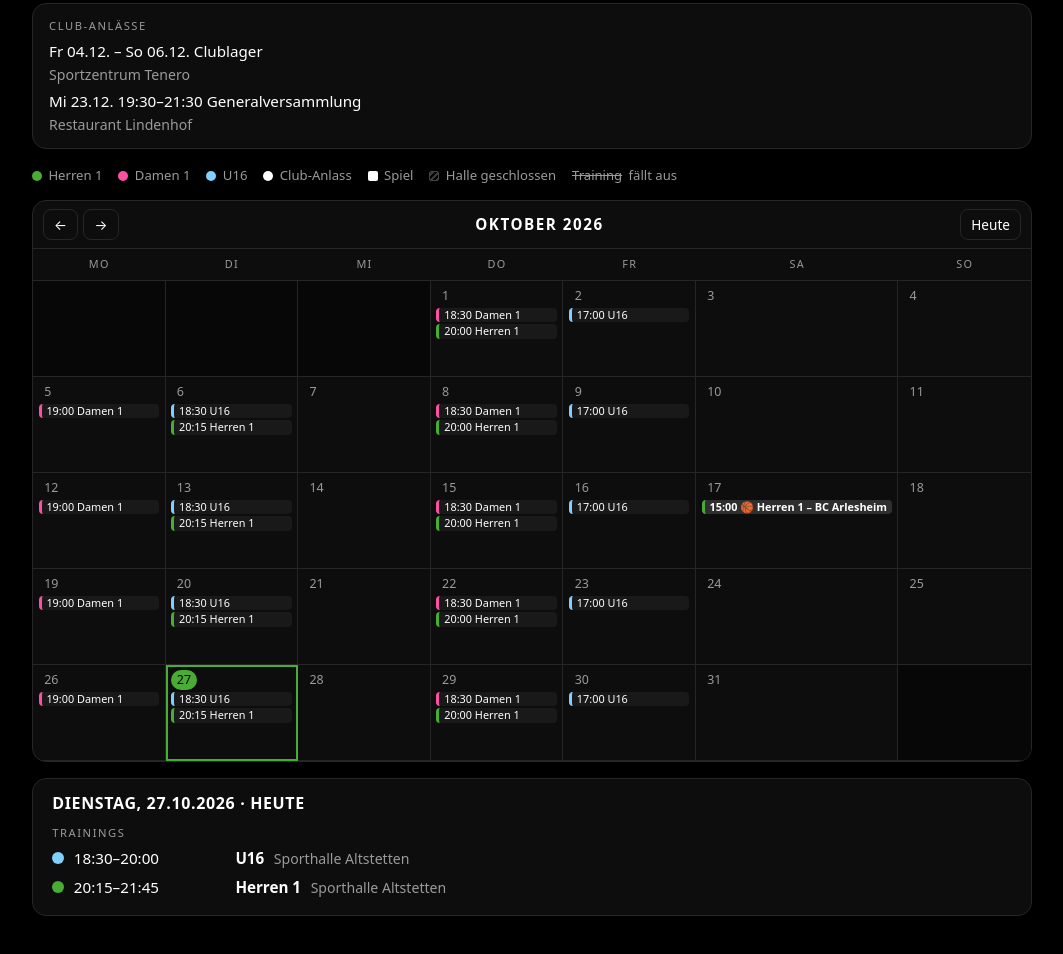
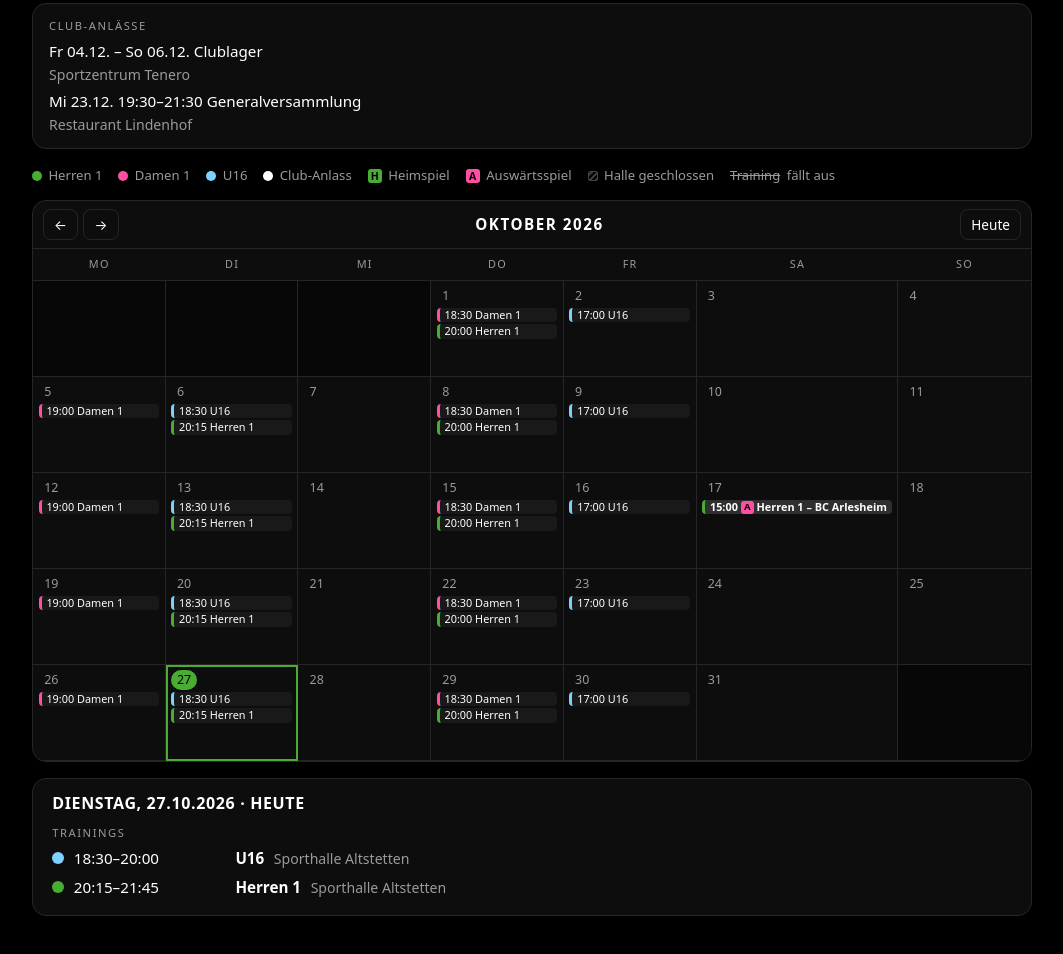
Before and after one commit to broliver/bc-altstetten, a plain HTML site: page index.html in a window 1280 px wide. Shown: the part 1553-2507 px from the top of the page, without its empty margins (108-1171 px from the left). Drawn offline with Linux system fonts and the light colour scheme.

Commit message:
update: different display of home vs away game in calendar

```diff
--- a/css/style.css
+++ b/css/style.css
@@ -196,7 +196,7 @@ details.games .export button:hover { border-color: var(--green); color: var(--gr
 .legend span { display: inline-flex; align-items: center; gap: 0.4rem; }
 .legend .swatch { width: 10px; height: 10px; }
 .legend .swatch.striped { background: repeating-linear-gradient(-45deg, #3a3a3a, #3a3a3a 2px, transparent 2px, transparent 4px); border: 1px solid #444; border-radius: 2px; }
-.legend .swatch.game { background: var(--fg); border-radius: 2px; }
+.legend .ha-mini { font-size: 0.66rem; margin-right: 0; }
 
 .cal { border: 1px solid var(--line); border-radius: 14px; overflow: hidden; background: var(--bg-2); }
 .cal-head { display: flex; align-items: center; justify-content: space-between; padding: 0.5rem 0.6rem; border-bottom: 1px solid var(--line); }
@@ -253,9 +253,37 @@ details.games .export button:hover { border-color: var(--green); color: var(--gr
 /* events (tournaments, camps, club events): tinted with the owner's colour */
 .ev.event { background: color-mix(in srgb, var(--c, var(--green)) 18%, transparent); }
 .ev.more { border-left-color: transparent; color: var(--muted); background: transparent; }
-.dots { display: none; gap: 3px; flex-wrap: wrap; margin-top: 2px; }
+/* home / away badge of a game: same green / pink as the "Heim" / "Auswärts" tags */
+.ha-mini {
+  display: inline-block;
+  min-width: 1.35em;
+  margin-right: 0.3em;
+  border-radius: 3px;
+  font-size: 0.6rem;
+  font-weight: 800;
+  line-height: 1.35;
+  text-align: center;
+  color: #000;
+  vertical-align: 0.05em;
+}
+.ha-mini.ha-home { background: var(--green); }
+.ha-mini.ha-away { background: var(--pink); }
+.dots { display: none; gap: 3px; flex-wrap: wrap; align-items: center; margin-top: 2px; }
 .dots i { width: 7px; height: 7px; border-radius: 999px; background: var(--c, var(--green)); display: block; }
 .dots i.game { border-radius: 2px; background: var(--fg); }
+/* phones: games become tiny H / A badges so they don't read as a green / pink team's practice dot */
+.dots i.game-home, .dots i.game-away {
+  width: 11px;
+  height: 11px;
+  font-style: normal;
+  font-size: 8px;
+  font-weight: 800;
+  line-height: 11px;
+  text-align: center;
+  color: #000;
+}
+.dots i.game-home { background: var(--green); }
+.dots i.game-away { background: var(--pink); }
 .dots i.off { opacity: 0.35; }
 
 .day-detail { margin-top: 1rem; border: 1px solid var(--line); border-radius: 14px; padding: 1rem 1.2rem; background: var(--bg-2); }
--- a/js/schedule.js
+++ b/js/schedule.js
@@ -431,7 +431,8 @@
     $('#legend').innerHTML =
       model.teams.map((t) => `<span><i class="swatch" style="--c:${t.color}"></i>${esc(t.name)}</span>`).join('') +
       `<span><i class="swatch" style="--c:${CLUB_COLOR}"></i>Club-Anlass</span>` +
-      '<span><i class="swatch game"></i>Spiel</span>' +
+      '<span><b class="ha-mini ha-home">H</b>Heimspiel</span>' +
+      '<span><b class="ha-mini ha-away">A</b>Auswärtsspiel</span>' +
       '<span><i class="swatch striped"></i>Halle geschlossen</span>' +
       '<span><s>Training</s> fällt aus</span>'
   }
@@ -447,7 +448,15 @@
       const iso = isoDay(new Date(year, month, d))
       const e = model.byDay.get(iso) || emptyDay()
       const items = [
-        ...e.games.map((g) => ({ ts: fmtTime(g.ts), text: `${fmtTime(g.ts)} 🏀 ${g.team.name} – ${g.opponent}`, color: g.team.color, cls: 'game' })),
+        // H / A badge right after the time, so it survives when the rest of the chip is cut off
+        ...e.games.map((g) => ({
+          ts: fmtTime(g.ts),
+          text: `${g.team.name} – ${g.opponent}`,
+          badge: g.kind === 'home' ? 'H' : 'A',
+          title: `${g.kind === 'home' ? 'Heimspiel' : 'Auswärtsspiel'} · ${fmtTime(g.ts)} ${g.team.name} – ${g.opponent}${g.where ? ` · ${g.where}` : ''}`,
+          color: g.team.color,
+          cls: `game game-${g.kind}`,
+        })),
         ...e.practices.map((p) => ({ ts: p.start, text: `${p.start} ${p.team.name}`, color: p.team.color, cls: p.status === 'ok' ? '' : 'off' })),
         // multi-day events continue with "↳" and sort to the top of the following days
         ...e.events.map((ev) => ({
@@ -460,9 +469,15 @@
       ].sort((a, b) => a.ts.localeCompare(b.ts))
       const max = 4
       const shown = items.length > max ? items.slice(0, max - 1) : items
-      const chips = shown.map((it) => `<span class="ev ${it.cls}" style="--c:${it.color}" title="${esc(it.title || it.text)}">${esc(it.text)}</span>`).join('')
+      const chips = shown
+        .map((it) =>
+          it.badge
+            ? `<span class="ev ${it.cls}" style="--c:${it.color}" title="${esc(it.title)}">${esc(it.ts)} <b class="ha-mini ha-${it.badge === 'H' ? 'home' : 'away'}">${it.badge}</b>${esc(it.text)}</span>`
+            : `<span class="ev ${it.cls}" style="--c:${it.color}" title="${esc(it.title || it.text)}">${esc(it.text)}</span>`,
+        )
+        .join('')
       const more = items.length > max ? `<span class="ev more">+${items.length - shown.length} weitere</span>` : ''
-      const dots = items.map((it) => `<i class="${it.cls}" style="--c:${it.color}"></i>`).join('')
+      const dots = items.map((it) => `<i class="${it.cls}" style="--c:${it.color}">${it.badge || ''}</i>`).join('')
       const cls = ['cal-cell', iso === today ? 'today' : '', iso === selected ? 'selected' : '', e.closures.length ? 'closed' : ''].filter(Boolean).join(' ')
       const title = e.closures.length ? e.closures.map((c) => `${c.gym} geschlossen${c.reason ? ` (${c.reason})` : ''}`).join('\n') : ''
       cells.push(`<div class="${cls}" data-day="${iso}" title="${esc(title)}"><span class="num">${d}</span>${chips}${more}<span class="dots">${dots}</span></div>`)
```
